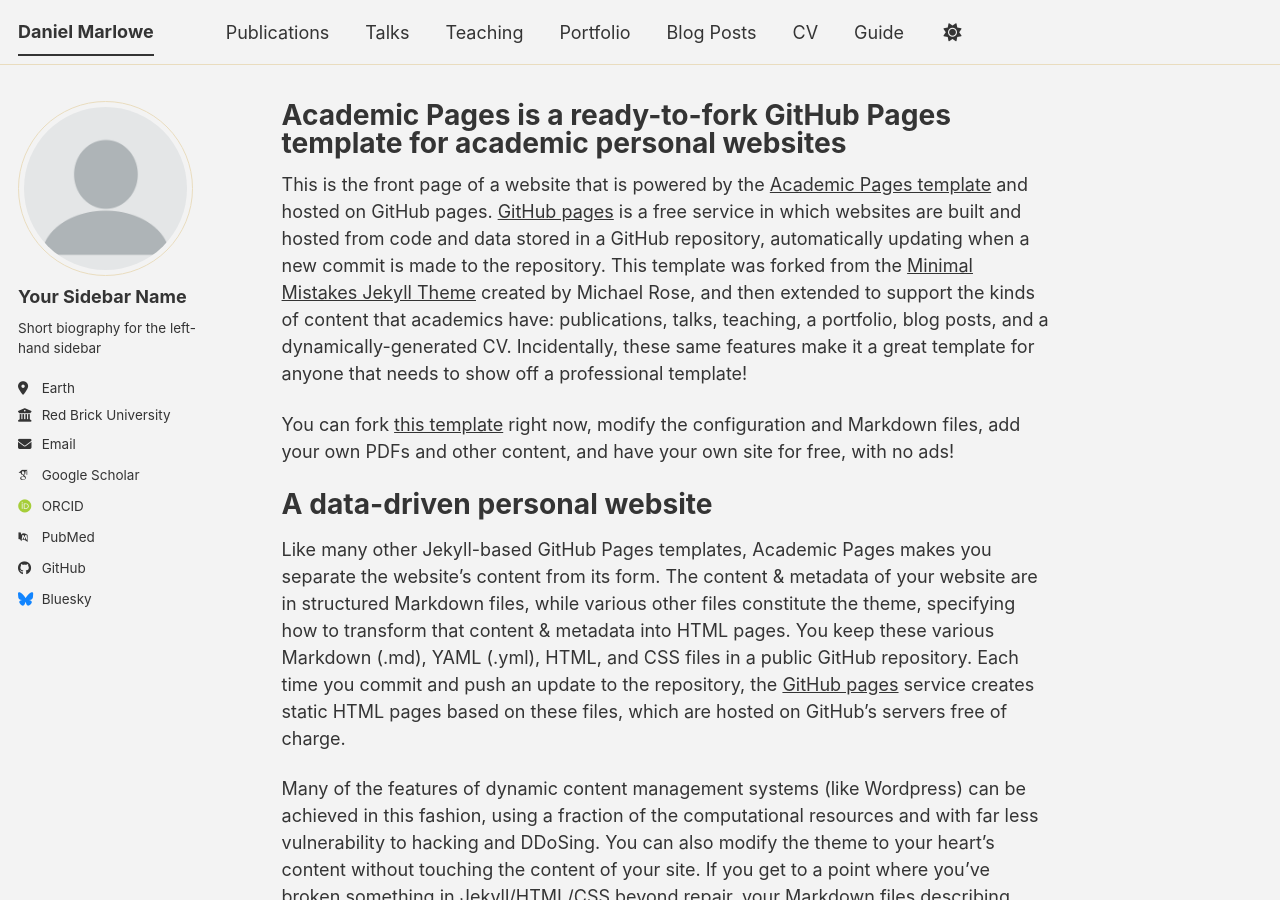
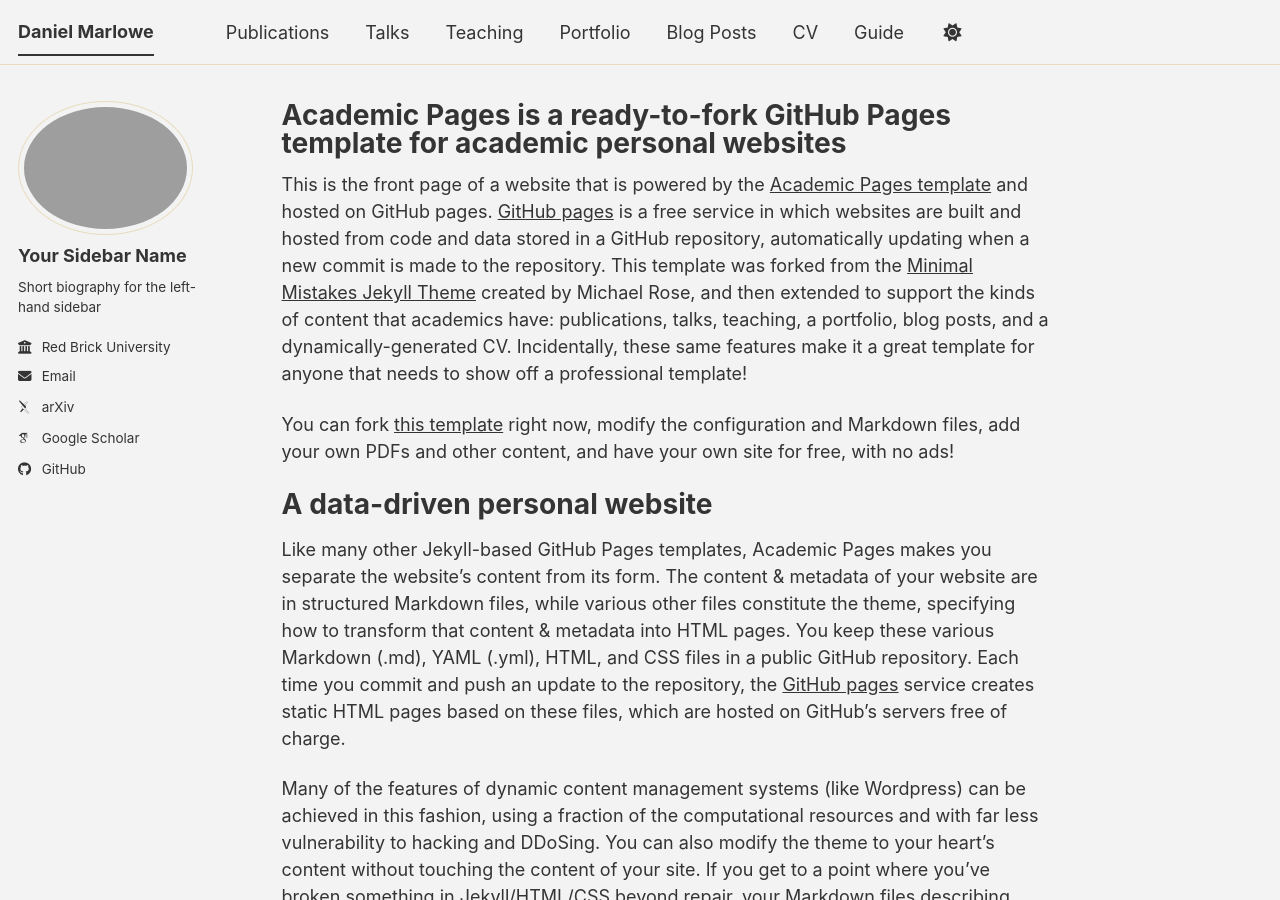
Before and after one commit to dmarl/dmarl.github.io, a Jekyll site: the page built from _pages/about.md, in a window 1280 px wide and 900 px high. Built offline with Jekyll 4.4.1, drawn with Linux system fonts in a browser that asks for light colours; some web fonts are replaced; a script bundle is joined from its source files by our own code; library files that are not in the unit come from our copies; part of the change alters nothing that is shown.

Commit message:
Update _config.yml

```diff
--- a/_config.yml
+++ b/_config.yml
@@ -23,29 +23,18 @@ repository               : "dmarl/dmarl.github.io"
 #               Additional customization can be done by editing /_includes/author-profile.html
 author:
   # Biographic information
-  avatar           : "profile.png"
+  avatar           : "smirk.jpg"
   name             : "Your Sidebar Name"
-  pronouns         : # example: "she/her"
+  pronouns         : # example: "her/him"
   bio              : "Short biography for the left-hand sidebar"
-  location         : "Earth"
   employer         : "Red Brick University"
   uri              : # URL
-  email            : "none@example.org"
+  email            : "daniel.c.marlowe@warwick.ac.uk"
 
   # Academic websites
   academia         : # URL
-  arxiv            : # URL - Update with the correct link to your profile
-  googlescholar    : "https://scholar.google.com/citations?user=PS_CX0AAAAAJ"
-  inspire-hep      : # URL
-  impactstory      : # URL
-  orcid            : "https://orcid.org/yourorcidurl"
-  semantic         : # URL
-  ssrn             : # URL
-  pubmed           : "https://www.ncbi.nlm.nih.gov/pubmed/?term=john+snow"
-  researchgate     : # URL
-  scopus           : # URL
-  zotero           : # URL
-
+  arxiv            : "https://arxiv.org/search/math?searchtype=author&query=Marlowe,+D"
+  googlescholar    : "https://scholar.google.co.uk/citations?view_op=list_works&hl=en&user=opPesVEAAAAJ&inst=11838829032869305745"
 
   # Repositories and software development
   bitbucket        : # Username - Update with your username on the site
@@ -55,32 +44,6 @@ author:
   kaggle           : # Username
   stackoverflow    : # User number or user number and name (i.e., use "1" or "1/jeff-atwood")
 
-  # Social media
-  artstation       : # Username
-  bluesky          : "bsky.app" # Replace this with you Bluesky username
-  facebook         : # Username
-  flickr           : # Username
-  foursquare       : # Username
-  goodreads        : # Username
-  google_plus      : # Username
-  keybase          : # Username
-  instagram        : # Username
-  lastfm           : # Username
-  linkedin         : # Username
-  mastodon         : # URL
-  medium           : # URL
-  pinterest        : # Username
-  soundcloud       : # Username
-  steam            : # Username
-  telegram         : # URL
-  tumblr           : # Username
-  twitter          : # Username for X / Twitter
-  vine             : # Username
-  weibo            : # Username
-  wikipedia        : # Username
-  xing             : # Username
-  youtube          : # Username
-  zhihu            : # Username
 
 # Publication Category - The following the list of publication categories and their headings
 publication_category:
```
